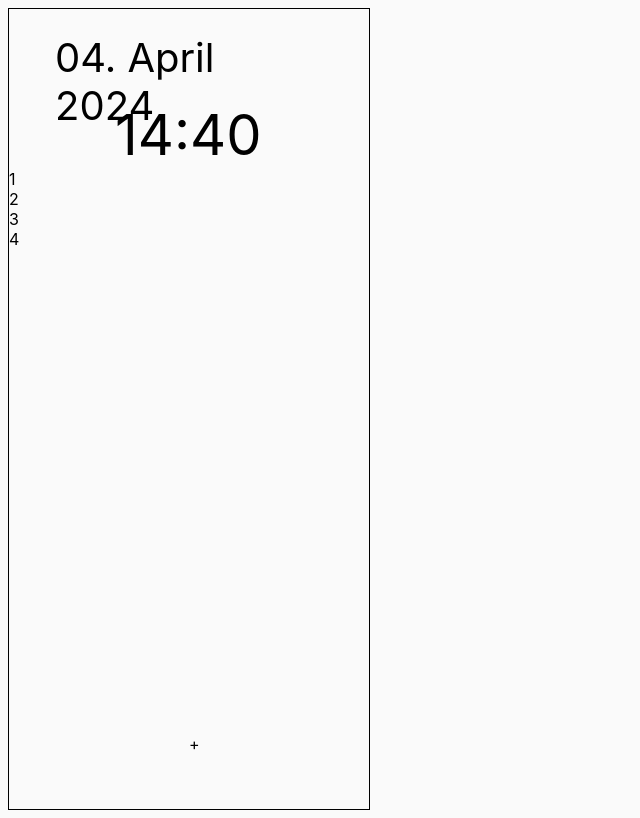
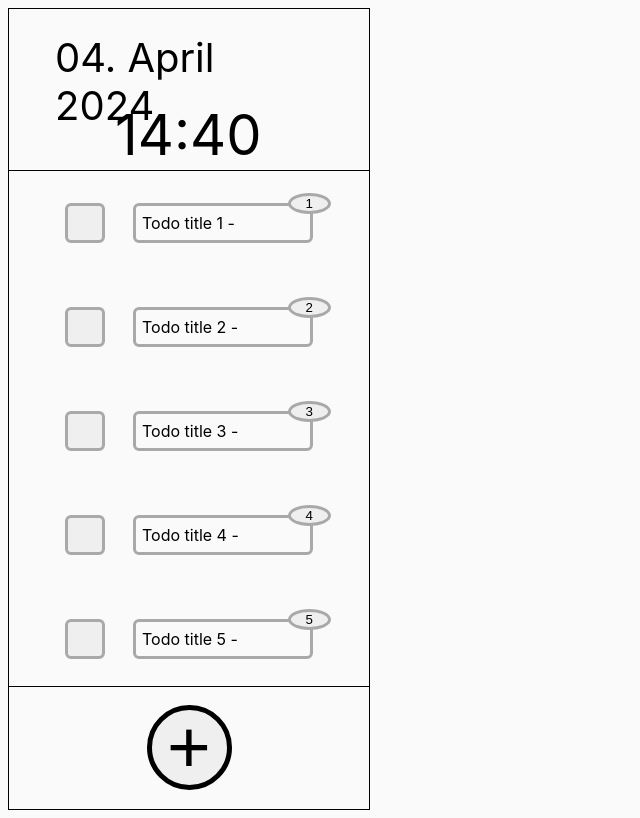
Before and after one commit to MHasenmaier/optimizer, a PHP site: page /overview.html in a window 1280 px wide. Shown: the whole page, without its empty margins (0-640 px from the left). Run offline with PHP 8.4, Linux system fonts and the light colour scheme.

Commit message:
optimize overview side

```diff
--- a/src/website/overview.html
+++ b/src/website/overview.html
@@ -1,12 +1,10 @@
 <!DOCTYPE html>
 <html lang="de-DE">
-
     <head>
-    <meta charset="utf-8" />
+        <meta charset="utf-8">
         <title>Optimizer</title>
-    <link rel="stylesheet" href="styles.css" />
+        <link rel="stylesheet" href="styles.css">
     </head>
-
     <body class="main">
         <div class="header">
             <div class="date">04. April 2024</div>
@@ -14,31 +12,95 @@
             <div class="menu"></div>
         </div>
         <div class="content">
-        <div class="box-pair">
-            <div class="small-box"></div>
-            <div class="large-box">
-                <div class="ellipse">1</div>
+            <div class="boxpair">
+                <button class="smallbox"></button>
+                <div class="largebox">
+                    Todo title 1 -
+                    <button class="ellipse">1</button>
                 </div>
-            <div class="small-box"></div>
-            <div class="large-box">
-                <div class="ellipse">2</div>
             </div>
-            <div class="small-box"></div>
-            <div class="large-box">
-                <div class="ellipse">3</div>
+            <div class="boxpair">
+                <button class="smallbox"></button>
+                <div class="largebox">
+                    Todo title 2 -
+                    <button class="ellipse">2</button>
                 </div>
-            <div class="small-box"></div>
-            <div class="large-box">
-                <div class="ellipse">4</div>
+            </div>
+            <div class="boxpair">
+                <button class="smallbox"></button>
+                <div class="largebox">
+                    Todo title 3 -
+                    <button class="ellipse">3</button>
+                </div>
+            </div>
+            <div class="boxpair">
+                <button class="smallbox"></button>
+                <div class="largebox">
+                    Todo title 4 -
+                    <button class="ellipse">4</button>
+                </div>
+            </div>
+            <div class="boxpair">
+                <button class="smallbox"></button>
+                <div class="largebox">
+                    Todo title 5 -
+                    <button class="ellipse">5</button>
+                </div>
+            </div>
+            <div class="boxpair">
+                <button class="smallbox"></button>
+                <div class="largebox">
+                    Todo title 6 -
+                    <button class="ellipse">6</button>
+                </div>
+            </div>
+            <div class="boxpair">
+                <button class="smallbox"></button>
+                <div class="largebox">
+                    Todo title 7 -
+                    <button class="ellipse">7</button>
+                </div>
+            </div>
+            <div class="boxpair">
+                <button class="smallbox"></button>
+                <div class="largebox">
+                    Todo title 8 -
+                    <button class="ellipse">8</button>
+                </div>
+            </div>
+            <div class="boxpair">
+                <button class="smallbox"></button>
+                <div class="largebox">
+                    Todo title 9 -
+                    <button class="ellipse">9</button>
+                </div>
+            </div>
+            <div class="boxpair">
+                <button class="smallbox"></button>
+                <div class="largebox">
+                    Todo title 10 -
+                    <button class="ellipse">10</button>
+                </div>
+            </div>
+            <div class="boxpair">
+                <button class="smallbox"></button>
+                <div class="largebox">
+                    Todo title 11 -
+                    <button class="ellipse">11</button>
+                </div>
+            </div>
+            <div class="boxpair">
+                <button class="smallbox"></button>
+                <div class="largebox">
+                    Todo title 12 -
+                    <button class="ellipse">12</button>
                 </div>
             </div>
         </div>
         <div class="footer">
-
-        <div class="add_todo_button">
+            <button class="add_todo_button">
                 +
-        </div>
+            </button>
         </div>
     </body>
-
 </html>
--- a/src/website/styles.css
+++ b/src/website/styles.css
@@ -1,9 +1,9 @@
 .main {
+    display: grid;
     grid-template-areas:    'header'
                             'content'
                             'footer';
     grid-template-rows: 1fr 3fr 1fr;
-    display: grid;
     position: relative;
     width: 360px;
     height: 800px;
@@ -13,21 +13,78 @@
     font-family: 'Inter';
     font-style: normal;
     font-weight: 400;
+    color: #000000;
 }
 
 .header {
     display: grid;
     grid-area: header;
+    height: 162px;
+    box-shadow: inset 0px -1px #000000;
 }
 
 .content {
+    display: flex;
+    grid-area: content;
+    padding: 0 40px;
+    flex-direction: column;
+    height: 515px;
+    overflow-y: auto;
+}
+
+.boxpair {
     display: grid;
-    grid-area: content;
+    grid-template-columns: 40px 28px auto;
+    grid-template-areas: 'smallbox . largebox';
+    align-content: center;
+    padding: 16px 0;
+    margin: 16px;
+}
+
+.smallbox {
+    display: flex;
+    grid-area: smallbox;
+    justify-content: center;
+    border: darkgrey solid 3px;
+    border-radius: 6px;
+    width: 40px;
+    height: 40px;
+}
+
+.smallbox:active {
+    background-color: #b9b9b9;
+}
+
+.largebox {
+    display: flex;
+    grid-area: largebox;
+    border: darkgrey solid 3px;
+    border-radius: 6px;
+    justify-content: space-between;
+    align-items: center;
+    padding: 0 6px;
+}
+
+.ellipse {
+    border-radius: 75%;
+    border: darkgrey solid 3px;
+    padding: 0 15px;
+    position: relative;
+    top: -20px;
+    right: -27px;
+}
+
+.ellipse:active {
+    background-color: #b9b9b9;
 }
 
 .footer {
-    display: grid;
+    display: flex;
     grid-area: footer;
+    box-shadow: inset 0px 1px #000000;
+    justify-content: center;
+    align-items: center;
+    height: 122px;
 }
 
 
@@ -37,42 +94,41 @@
     height: 48px;
     left: 46px;
     top: 25px;
-
-
     font-size: 40px;
     line-height: 48px;
 
-    color: #000000;
 }
 
 .time {
+    display: flex;
     position: absolute;
     width: 149px;
     height: 72px;
     left: 106px;
     top: 91px;
-
     font-size: 56px;
     line-height: 181.02%;
     /*.or 101px*/
+    align-items: center;
+}
+
+.add_todo_button {
     display: flex;
+    height: 50px;
+    width: 50px;
+    border: solid 5px;
+    border-radius: 75%;
+    font-size: 75px;
+    padding: 0.5em;
+    letter-spacing: 0;
+    justify-content: center;
     align-items: center;
-
-    color: #000000;
 }
 
 /**
 *   the following code is not in use
 *   figma-style
 */
-
-.add_todo_button {
-    position: absolute;
-    width: 80px;
-    height: 80px;
-    left: 180px;
-    top: 725px;
-}
 
 .Todo_begonnen {
     position: absolute;
@@ -159,8 +215,6 @@
     flex: none;
     order: 0;
     flex-grow: 0;
-
-
 }
 
 .checkbox_check_auto_layout {
@@ -198,11 +252,6 @@
     left: 0px;
     top: 0px;
 }
-
-.background {
-    background: #FAFAFA;
-}
-
 
 .grp_dropdownbutton_angehängte_tasks {
     position: absolute;
```
Lines whose indentation alone changed are shown as unchanged.
